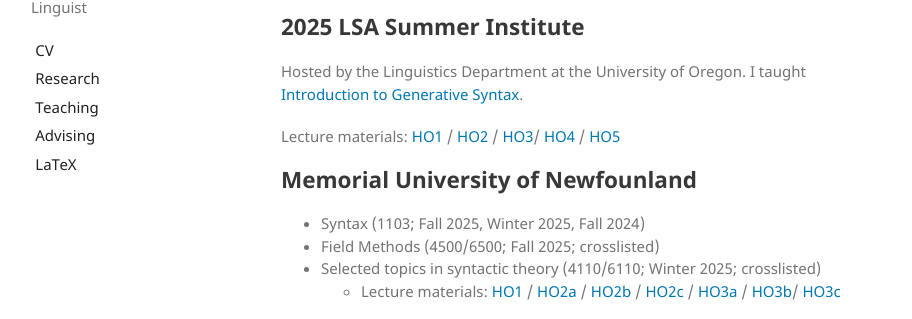
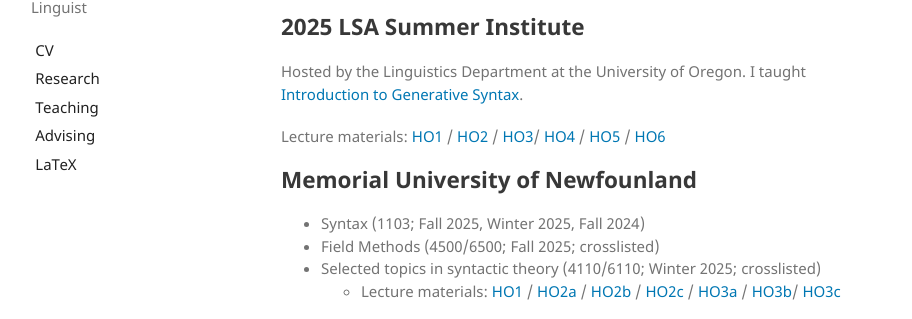
Before and after one commit to sznfng/sznfng.github.io, a Jekyll site: the page built from teaching.md, in a window 1280 px wide and 1060 px high. Shown: the part 195-514 px from the top of the window, without its empty margins (179-1091 px from the left). Built offline with Jekyll 4.4.1, drawn with Linux system fonts in a browser that asks for light colours.

Commit message:
Update teaching.md

```diff
--- a/teaching.md
+++ b/teaching.md
@@ -12,7 +12,7 @@ The current version of an Intro to syntax textbook I am writing can be downloade
 
 Hosted by the Linguistics Department at the University of Oregon. I taught [Introduction to Generative Syntax](https://center.uoregon.edu/LSA/2025/program/search/detail_session.php?id=13901702).
 
-Lecture materials: [HO1](files/intro_syntax/Intro_Generative_Syntax_LSA_2025_HO1.pdf) / [HO2](files/intro_syntax/Intro_Generative_Syntax_LSA_2025_HO2.pdf) / [HO3](files/intro_syntax/Intro_Generative_Syntax_LSA_2025_HO3.pdf )/ [HO4](files/intro_syntax/Intro_Generative_Syntax_LSA_2025_HO4.pdf) / [HO5](files/intro_syntax/Intro_Generative_Syntax_LSA_2025_HO5.pdf)
+Lecture materials: [HO1](files/intro_syntax/Intro_Generative_Syntax_LSA_2025_HO1.pdf) / [HO2](files/intro_syntax/Intro_Generative_Syntax_LSA_2025_HO2.pdf) / [HO3](files/intro_syntax/Intro_Generative_Syntax_LSA_2025_HO3.pdf )/ [HO4](files/intro_syntax/Intro_Generative_Syntax_LSA_2025_HO4.pdf) / [HO5](files/intro_syntax/Intro_Generative_Syntax_LSA_2025_HO5.pdf) / [HO6](files/intro_syntax/Intro_Generative_Syntax_LSA_2025_HO6.pdf)
 
 ## Memorial University of Newfounland
 + Syntax (1103; Fall 2025, Winter 2025, Fall 2024)
```
